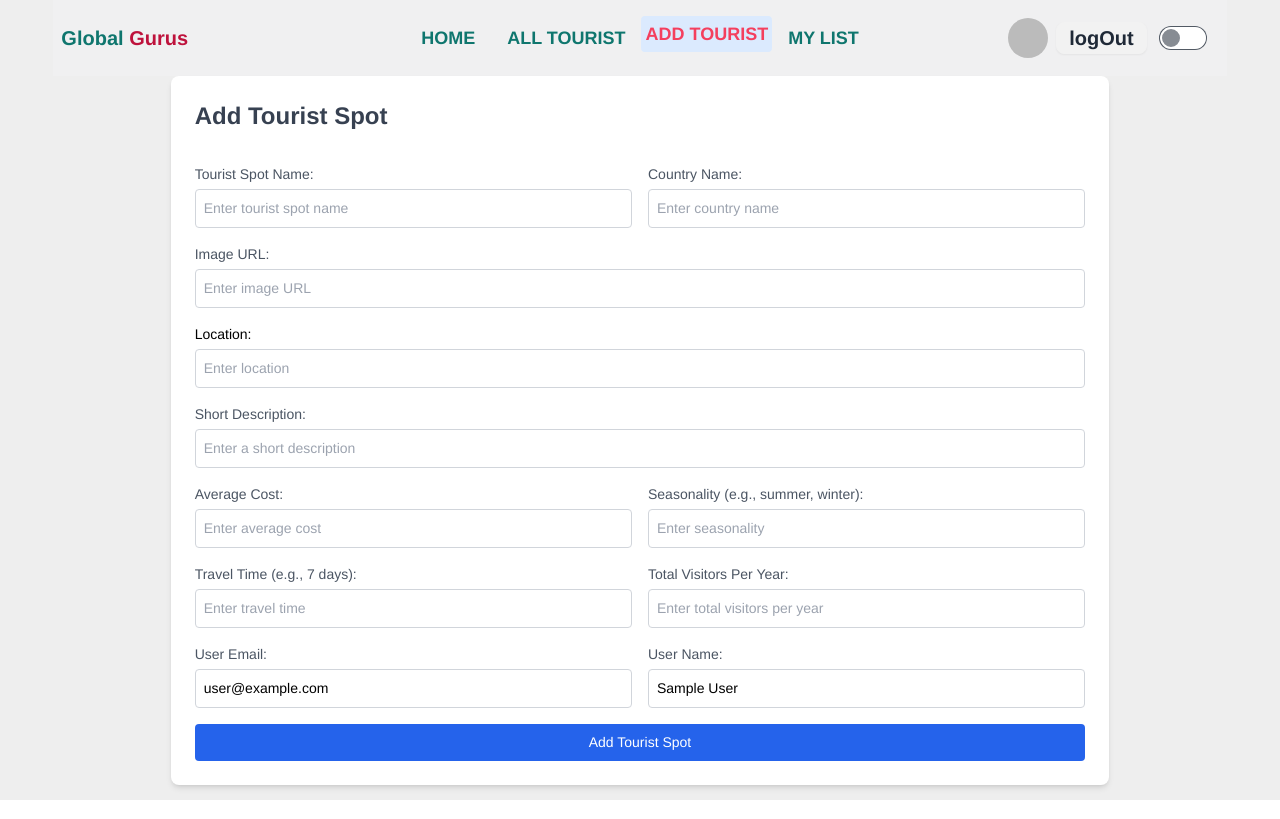
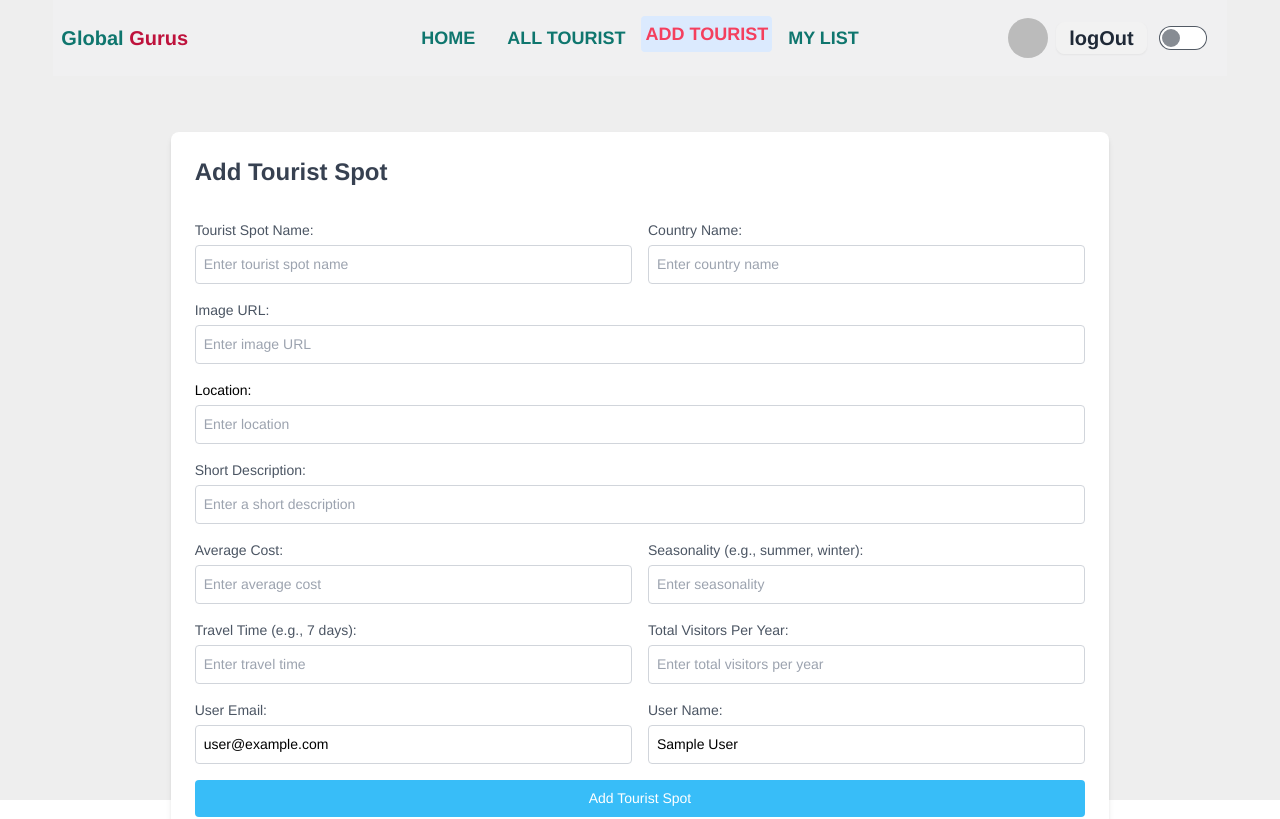
Before and after one commit to nizamuddinsangram/Global-Gurus-client-public-10, a React (Vite) app: page /addTourist in a window 1280 px wide. Shown: the top 819 px of the page. Built offline with nearby package versions, Linux system fonts and the light colour scheme; no server answers; sample sign-in values are in the browser's storage.

Commit message:
add realed design fixed

```diff
--- a/src/Page/AddTouristSpot/AddTouristSpot.jsx
+++ b/src/Page/AddTouristSpot/AddTouristSpot.jsx
@@ -40,7 +40,7 @@ const AddTouristSpot = () => {
       .then((data) => console.log(data));
   };
   return (
-    <div className="w-4/5 mx-auto  bg-white p-6 rounded-lg shadow-md">
+    <div className="w-4/5 mx-auto my-14 bg-white p-6 rounded-lg shadow-md">
       <form onSubmit={handleAddTourist} className="flex flex-col space-y-4">
         <h2 className="text-2xl font-semibold text-gray-700 mb-4">
           Add Tourist Spot
@@ -243,7 +243,7 @@ const AddTouristSpot = () => {
 
         <button
           type="submit"
-          className="w-full py-2 bg-blue-600 text-white font-medium rounded hover:bg-blue-700 transition duration-150 ease-in-out"
+          className="w-full py-2 bg-sky-400 text-white font-medium rounded hover:bg-blue-700 transition duration-150 ease-in-out"
         >
           Add Tourist Spot
         </button>
@@ -253,34 +253,3 @@ const AddTouristSpot = () => {
 };
 
 export default AddTouristSpot;
-
-// const AddTouristSpot = () => {
-//   const handleAdd = (e) => {
-//     e.preventDefault();
-//     const name = e.target.name.value;
-//     console.log(name);
-//     const myName = { name };
-//     fetch("http://localhost:5000/user", {
-//       method: "POST",
-//       headers: { "Content-type": "application/json" },
-//       body: JSON.stringify(myName),
-//     })
-//       .then((res) => res.json())
-//       .then((data) => console.log(data));
-//   };
-//   return (
-//     <div>
-//       <form onSubmit={handleAdd}>
-//         <input
-//           type="text"
-//           name="name"
-//           placeholder="name"
-//           className="input input-bordered w-full"
-//         />
-//         <input type="submit" value="Add Coffee" className="btn btn-block" />
-//       </form>
-//     </div>
-//   );
-// };
-
-// export default AddTouristSpot;
```
